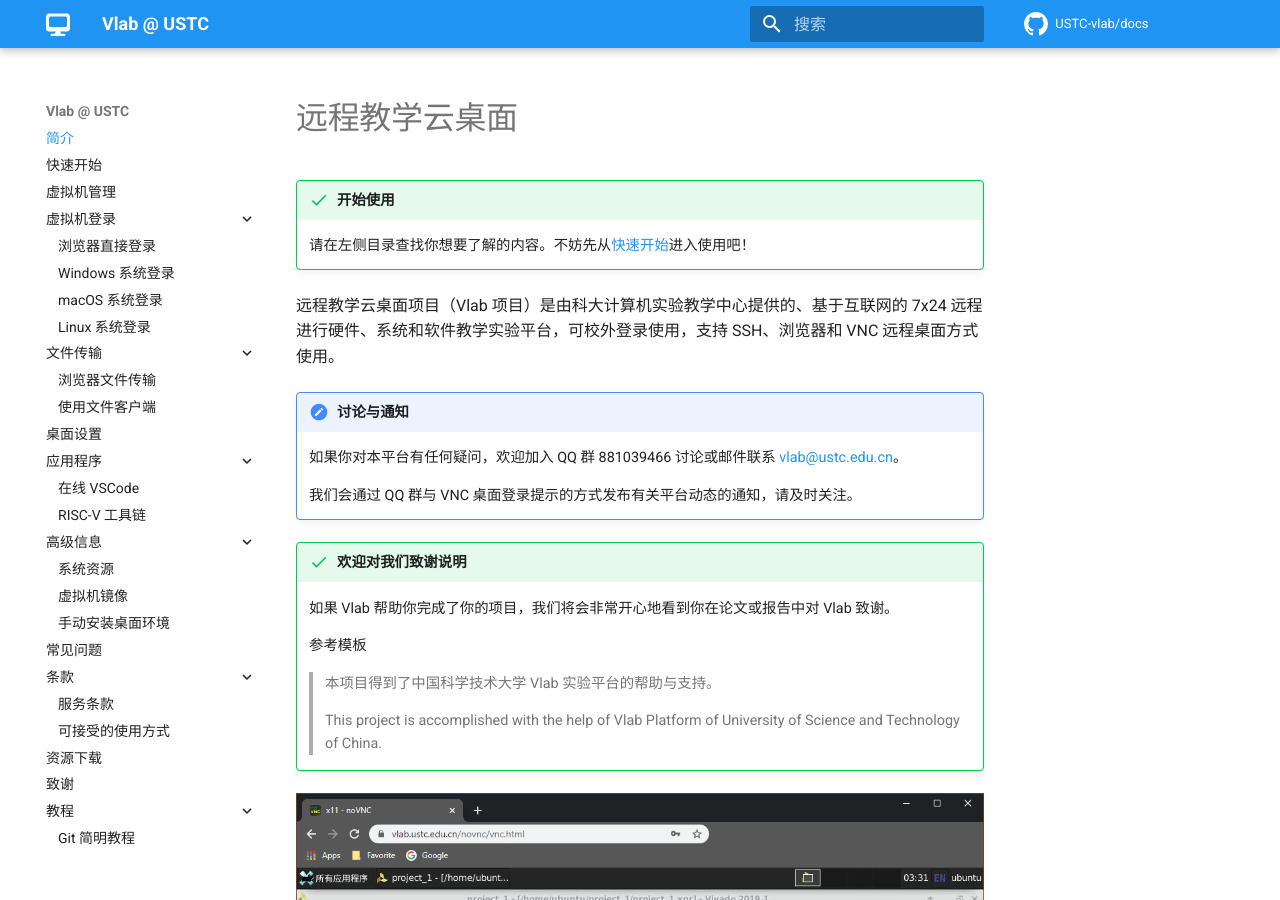
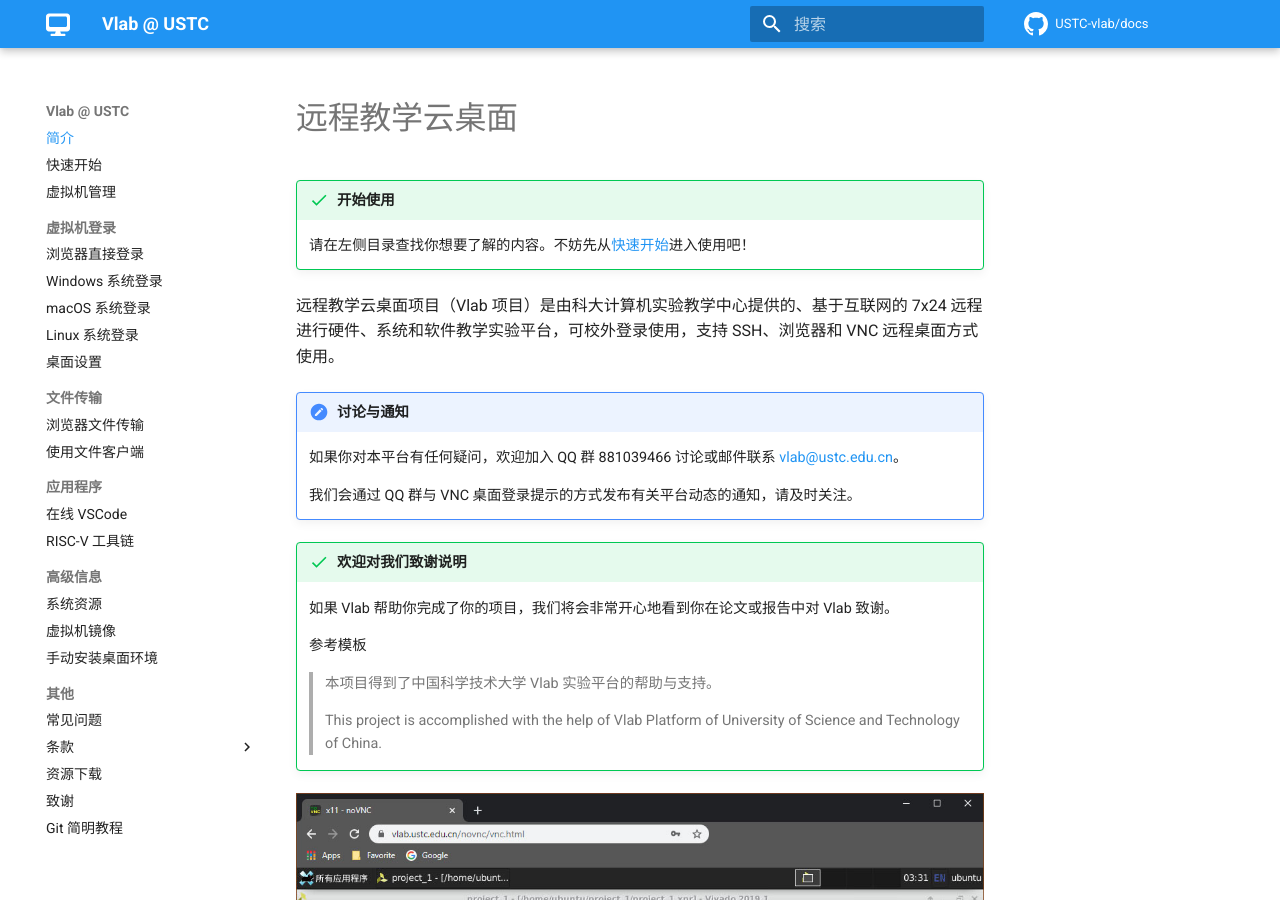
Before and after one commit to USTC-vlab/docs, an MkDocs documentation site: the page built from docs/index.md, in a window 1280 px wide and 900 px high. Built offline with MkDocs 1.6.1 and Material for MkDocs 9.7.7, drawn with Linux system fonts in a browser that asks for light colours; comment, search, counter and statistics services are not loaded; part of the change alters nothing that is shown.

Commit message:
Update navigation list layout

```diff
--- a/mkdocs.yml
+++ b/mkdocs.yml
@@ -21,7 +21,7 @@ theme:
     logo: fontawesome/solid/desktop
     repo: octicons/mark-github-16
   features:
-    - navigation.expand
+    - navigation.sections
 
 # Customization
 extra:
@@ -62,10 +62,10 @@ nav:
     - Windows 系统登录: vm/login-windows.md
     - macOS 系统登录: vm/login-macos.md
     - Linux 系统登录: vm/login-linux.md
+    - 桌面设置: vm/desktop-settings.md
   - 文件传输:
     - 浏览器文件传输: vm/file-filestash.md
     - 使用文件客户端: vm/file-clients.md
-  - 桌面设置: vm/desktop-settings.md
   - 应用程序:
     - 在线 VSCode: vm/apps/vscode.md
     - RISC-V 工具链: vm/apps/riscv.md
@@ -73,11 +73,11 @@ nav:
     - 系统资源: vm/resources.md
     - 虚拟机镜像: vm/images.md
     - 手动安装桌面环境: vm/install-desktop.md
-  - 常见问题: vm/faq.md
-  - 条款:
-    - 服务条款: vm/terms/terms-of-service.md
-    - 可接受的使用方式: vm/terms/acceptable-use-policy.md
-  - 资源下载: downloads.md
-  - 致谢: credits.md
-  - 教程:
+  - 其他:
+    - 常见问题: vm/faq.md
+    - 条款:
+      - 服务条款: vm/terms/terms-of-service.md
+      - 可接受的使用方式: vm/terms/acceptable-use-policy.md
+    - 资源下载: downloads.md
+    - 致谢: credits.md
     - Git 简明教程: tutorial/git.md
```
